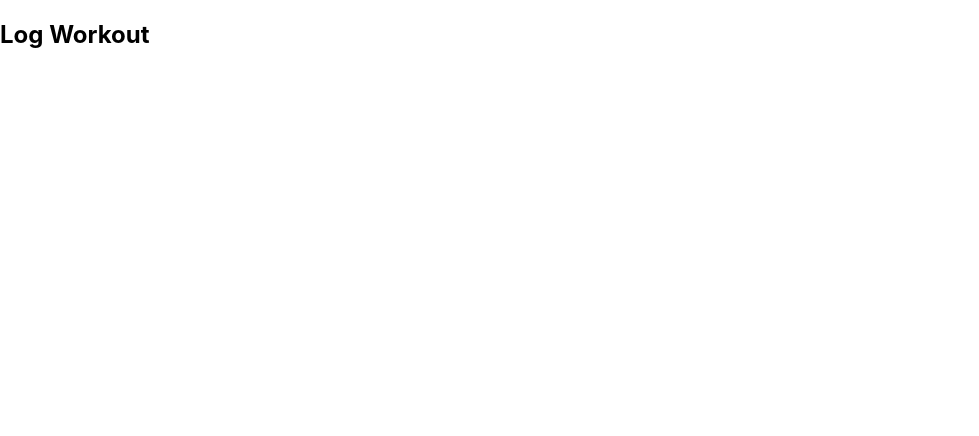
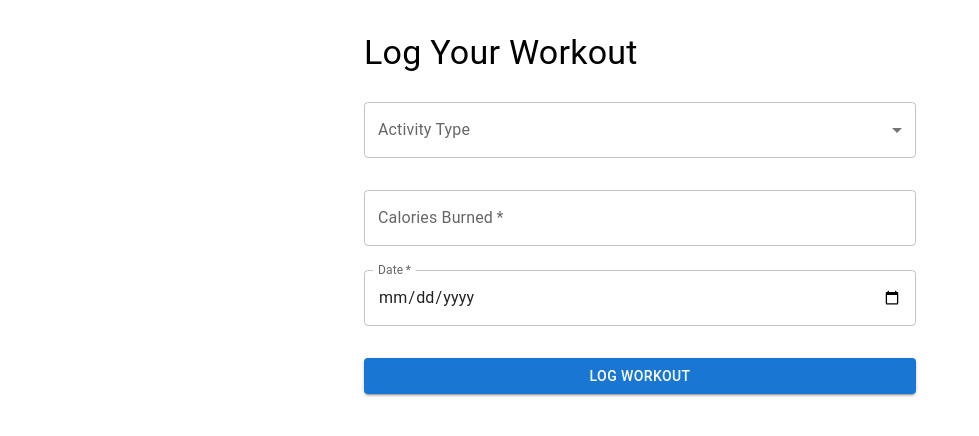
Before and after one commit to harshinibharani/fitness-tracker, a React (Create React App) app: page /logworkout in a window 1280 px wide. Shown: the top 436 px of the page, without its empty margins (0-979 px from the left). Built offline with nearby package versions, Linux system fonts and the light colour scheme.

Commit message:
added form for log workout page

```diff
--- a/src/components/Dashboard.js
+++ b/src/components/Dashboard.js
@@ -1,5 +1,5 @@
 import React from 'react';
-import { useLocation, Link as RouterLink } from 'react-router-dom';
+import { useLocation, Link as RouterLink, useNavigate } from 'react-router-dom';
 import {
   AppBar,
   Toolbar,
@@ -14,6 +14,11 @@ import DashboardOutlinedIcon from '@mui/icons-material/DashboardOutlined';
 const Dashboard = () => {
   const location = useLocation();
   const userData = location.state?.userData;
+  const navigate = useNavigate(); // Hook for navigation
+
+  const handleLogWorkout = () => {
+    navigate('/logworkout', { state: { userData } }); // Navigate with userData
+  };
 
   return (
     <div>
@@ -41,8 +46,7 @@ const Dashboard = () => {
           </Button>
           <Button
             color="inherit"
-            component={RouterLink}
-            to="/logworkout"
+            onClick={handleLogWorkout} // Call handleLogWorkout to navigate
             sx={{ textDecoration: 'none' }}
           >
             Log Workout
--- a/src/components/LogWorkout.js
+++ b/src/components/LogWorkout.js
@@ -1,11 +1,155 @@
-import React from 'react';
+import React, { useState } from 'react';
+import { useLocation } from 'react-router-dom';
+import {
+  Container,
+  Typography,
+  Box,
+  TextField,
+  Button,
+  Select,
+  MenuItem,
+  FormControl,
+  InputLabel,
+} from '@mui/material';
 
 const LogWorkout = () => {
+  const [activityType, setActivityType] = useState('');
+  const [caloriesBurned, setCaloriesBurned] = useState('');
+  // const [distance, setDistance] = useState('');
+  const [date, setDate] = useState('');
+
+  const location = useLocation();
+  // console.log('State',location.state); // Check location.state
+  const userData = location.state?.userData;
+  // console.log(userData);
+
+
+  const handleActivityTypeChange = (event) => {
+    setActivityType(event.target.value);
+  };
+
+  const handleCaloriesBurnedChange = (event) => {
+    setCaloriesBurned(event.target.value);
+  };
+
+  // const handleDistanceChange = (event) => {
+  //   setDistance(event.target.value);
+  // };
+
+  const handleDateChange = (event) => {
+    setDate(event.target.value);
+  };
+
+  const handleSubmit = async (event) => {
+    event.preventDefault();
+    try {
+      console.log(userData?._id,'ID');
+      const response = await fetch('http://localhost:4000/workouts/add', {
+        method: 'POST',
+        headers: {
+          'Content-Type': 'application/json',
+        },
+        body: JSON.stringify({
+          userId: userData._id, // User ID from props
+          activityType,
+          caloriesBurned: parseInt(caloriesBurned),
+          // distance: parseFloat(distance),
+          date,
+        }),
+      });
+
+      const data = await response.json();
+      if (response.ok) {
+        alert(data.message);
+        // Optionally redirect to a different page after successful submission
+      } else {
+        alert('Failed to log workout');
+      }
+    } catch (error) {
+      console.error('Error logging workout:', error);
+      alert('Failed to log workout. Please check the console for more details.');
+    }
+  };
+
   return (
-    <div>
-      <h2>Log Workout</h2>
-      {/* Add content for Log Workout */}
-    </div>
+    <Container maxWidth="sm">
+      <Box sx={{ my: 4 }}>
+        <Typography variant="h4" gutterBottom>
+          Log Your Workout
+        </Typography>
+        <form onSubmit={handleSubmit}>
+          <FormControl fullWidth sx={{ my: 2 }}>
+            <InputLabel id="activity-type-label">Activity Type</InputLabel>
+            <Select
+              labelId="activity-type-label"
+              id="activity-type"
+              value={activityType}
+              onChange={handleActivityTypeChange}
+              fullWidth
+              required
+            >
+              <MenuItem value="Boxing">Boxing</MenuItem>
+              <MenuItem value="Climbing">Climbing</MenuItem>
+              <MenuItem value="Core Training">Core Training</MenuItem>
+              <MenuItem value="Cross Training">Cross Training</MenuItem>
+              <MenuItem value="Cycling">Cycling</MenuItem>
+              <MenuItem value="Dance">Dance</MenuItem>
+              <MenuItem value="Elliptical">Elliptical</MenuItem>
+              <MenuItem value="Strength Training">Strength Training</MenuItem>
+              <MenuItem value="HIIT">HIIT</MenuItem>
+              <MenuItem value="Hiking">Hiking</MenuItem>
+              <MenuItem value="Running">Running</MenuItem>
+              <MenuItem value="Walking">Walking</MenuItem>
+              <MenuItem value="Jump Rope">Jump Rope</MenuItem>
+              <MenuItem value="Kickboxing">Kickboxing</MenuItem>
+              <MenuItem value="Pilates">Pilates</MenuItem>
+            </Select>
+          </FormControl>
+          <TextField
+            margin="normal"
+            fullWidth
+            id="calories-burned"
+            label="Calories Burned"
+            type="number"
+            value={caloriesBurned}
+            onChange={handleCaloriesBurnedChange}
+            required
+          />
+          {/* <TextField
+            margin="normal"
+            fullWidth
+            id="distance"
+            label="Distance (in miles)"
+            type="number"
+            value={distance}
+            onChange={handleDistanceChange}
+            required
+          /> */}
+          <TextField
+            margin="normal"
+            fullWidth
+            id="date"
+            label="Date"
+            type="date"
+            value={date}
+            onChange={handleDateChange}
+            required
+            InputLabelProps={{
+              shrink: true,
+            }}
+          />
+          <Button
+            type="submit"
+            variant="contained"
+            color="primary"
+            fullWidth
+            sx={{ mt: 3 }}
+          >
+            Log Workout
+          </Button>
+        </form>
+      </Box>
+    </Container>
   );
 };
 
--- a/src/theme.js
+++ b/src/theme.js
@@ -2,7 +2,7 @@ import { createTheme } from '@mui/material/styles';
 
 export const theme = createTheme({
   palette: {
-    mode: 'dark',
+    mode: 'light',
     primary: {
       main: '#1976d2',
     },
```
Also changed, not shown: 1 other file (tests, documents, lock files or other folders).
